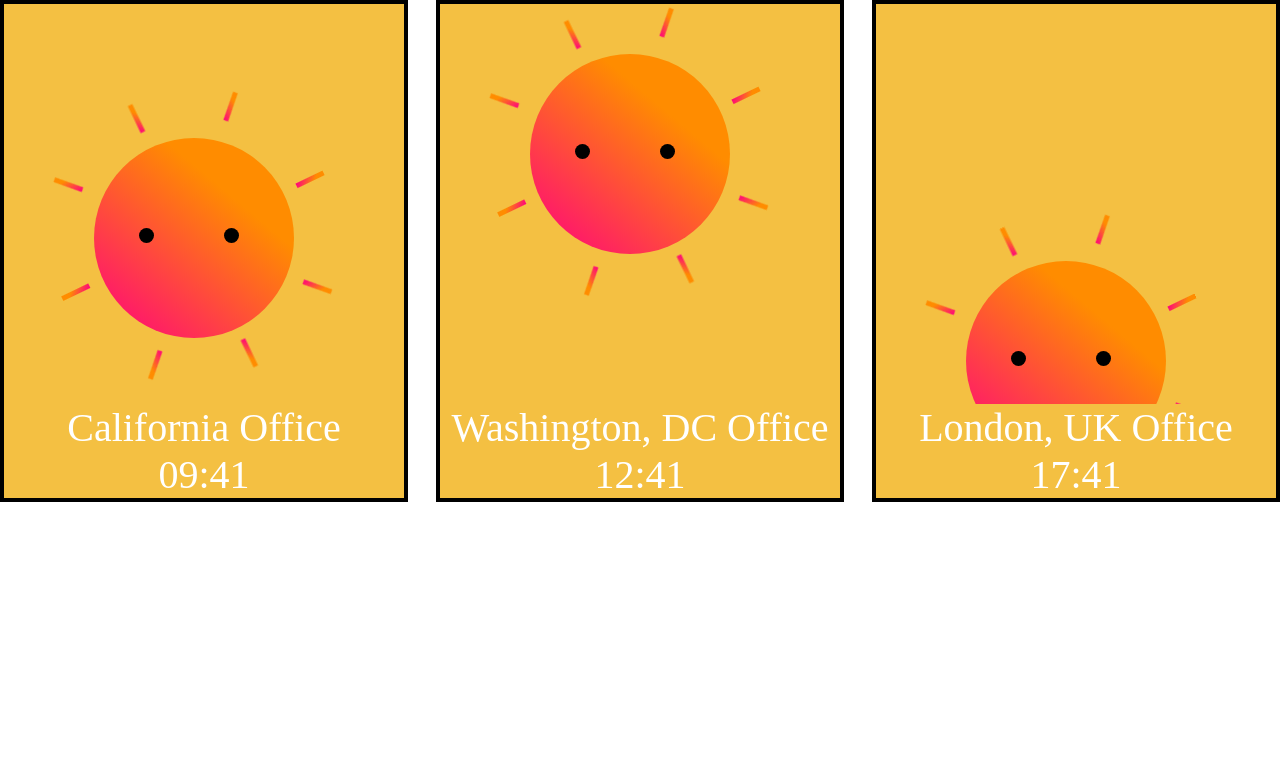
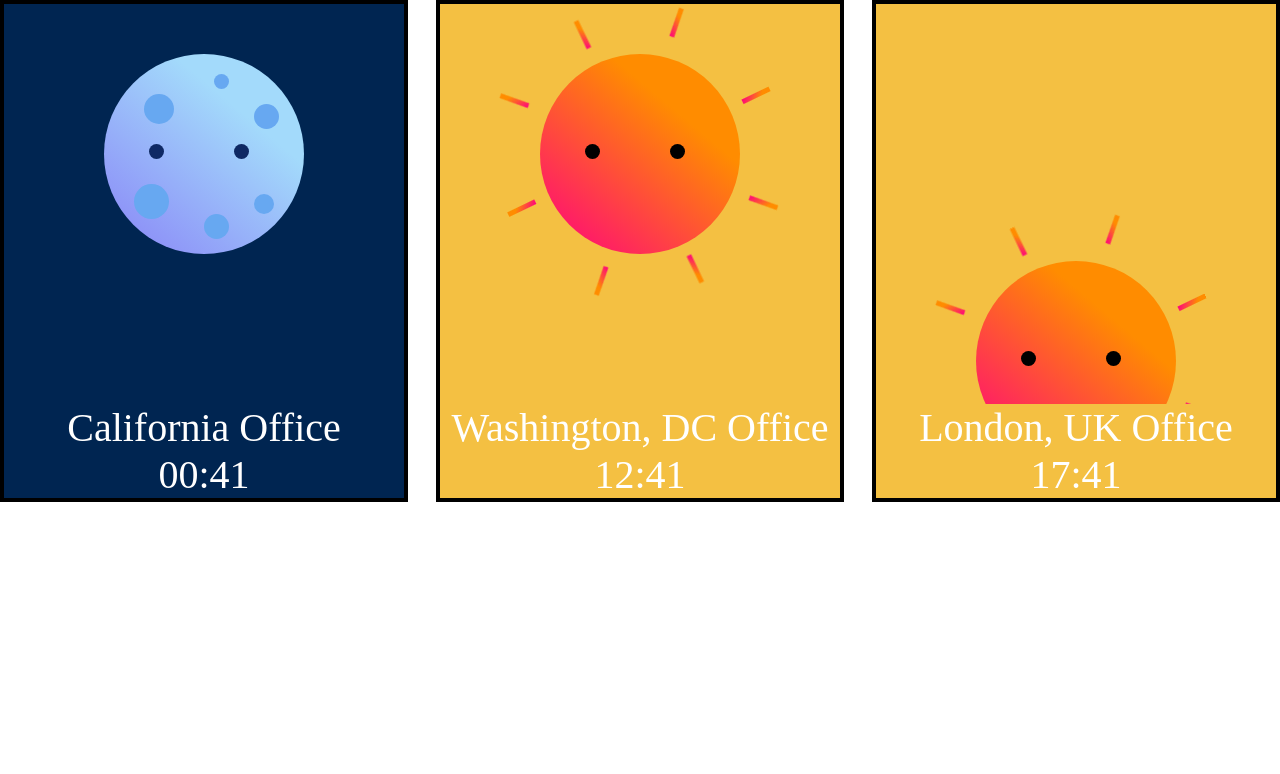
Before and after one commit to marselgray/clock, a website: page index.html in a window 1280 px wide. Drawn offline with Linux system fonts and the light colour scheme.

Commit message:
Update: center solar objects

```diff
--- a/sass/components/_solarbodies.scss
+++ b/sass/components/_solarbodies.scss
@@ -14,7 +14,8 @@
 		display: inline-block;
 		position:absolute;
 		top: 5rem;
-		left:9rem;
+		left: 50%;
+		transform: translate(-50%);
 		transition: top 0.1s ease;
 
 		&__sunbeams {
@@ -44,9 +45,10 @@
 		background: $moon;
 		border-radius: 50%;
 		display: inline-block;
-		position:absolute;
-		top:50px;
-		left:90px;
+		position: absolute;
+		top: 50px;
+		left: 50%;
+		transform: translate(-50%);
 		transition: top 0.1s ease;
 
 		&__crater {
--- a/scripts.js
+++ b/scripts.js
@@ -5,7 +5,8 @@ showSanFranTime();
 
 // calculate the time in San Francisco
 function showSanFranTime(){
-	let date = new Date().toLocaleString("en-US", {timeZone: "America/Los_Angeles"});
+	let date = new Date().toLocaleString("en-US", {timeZone: "Asia/Singapore"});
+	//let date = new Date().toLocaleString("en-US", {timeZone: "America/Los_Angeles"});
 	date = new Date(date);
 	var h = date.getHours(); // 0 - 23
 	var m = date.getMinutes(); // 0 - 59
@@ -14,11 +15,11 @@ function showSanFranTime(){
 	m = (m < 10) ? "0" + m : m;
 
 	var time = h + ":" + m;
+	document.getElementById("sanfran-clock").textContent = time;
 
 	solarObjects(h, document.getElementById('moon--west'), document.getElementById('sun--west'), document.getElementById('card--west'));
 
 	setTimeout(showSanFranTime, 1000);
-	document.getElementById("sanfran-clock").textContent = time;
 }
 
 // calculate the time in DC
@@ -32,11 +33,11 @@ function showDCTime(){
 	m = (m < 10) ? "0" + m : m;
 
 	var time = h + ":" + m;
+	document.getElementById("dc-clock").textContent = time;
 
 	solarObjects(h, document.getElementById('moon--dc'), document.getElementById('sun--dc'), document.getElementById('card--dc'));
 
 	setTimeout(showDCTime, 1000);
-	document.getElementById("dc-clock").textContent = time;
 }
 
 // calculate the time in London
@@ -50,11 +51,11 @@ function showLondonTime(){
 	m = (m < 10) ? "0" + m : m;
 
 	var time = h + ":" + m;
+	document.getElementById("london-clock").textContent = time;
 
 	solarObjects(h, document.getElementById('moon--london'), document.getElementById('sun--london'), document.getElementById('card--london'));
 
 	setTimeout(showLondonTime, 1000);
-	document.getElementById("london-clock").textContent = time;
 }
 
 
@@ -72,7 +73,7 @@ function solarObjects(now, el1, el2, el3) {
 		var moon = el1;
 		var sun = el2;
 		moon.style.top = moonheight + "px";
-		sun.style.top = "450px";
+		sun.style.top = "500px";
 		el3.style.backgroundColor = "#002551";
 	}
 	if (hour >= 5 && hour < 12) {
@@ -83,7 +84,7 @@ function solarObjects(now, el1, el2, el3) {
 		var sun = el2;
 		var moon = el1;
 		sun.style.top = sunheight + "px";
-		moon.style.top = "400px";
+		moon.style.top = "500px";
 		el3.style.backgroundColor  = "#f4c042";
 	}
 	if (hour >= 12 && hour < 19) {
@@ -94,7 +95,7 @@ function solarObjects(now, el1, el2, el3) {
 		var sun = el2;
 		var moon = el1;
 		sun.style.top = sunheight + "px";
-		moon.style.top = "400px";
+		moon.style.top = "500px";
 		el3.style.backgroundColor  = "#f4c042";
 	}
 	if (hour >= 19 && hour <= 23) {
```
Also changed, not shown: css/style.comp.css, css/style.css, css/style.prefix.css.
